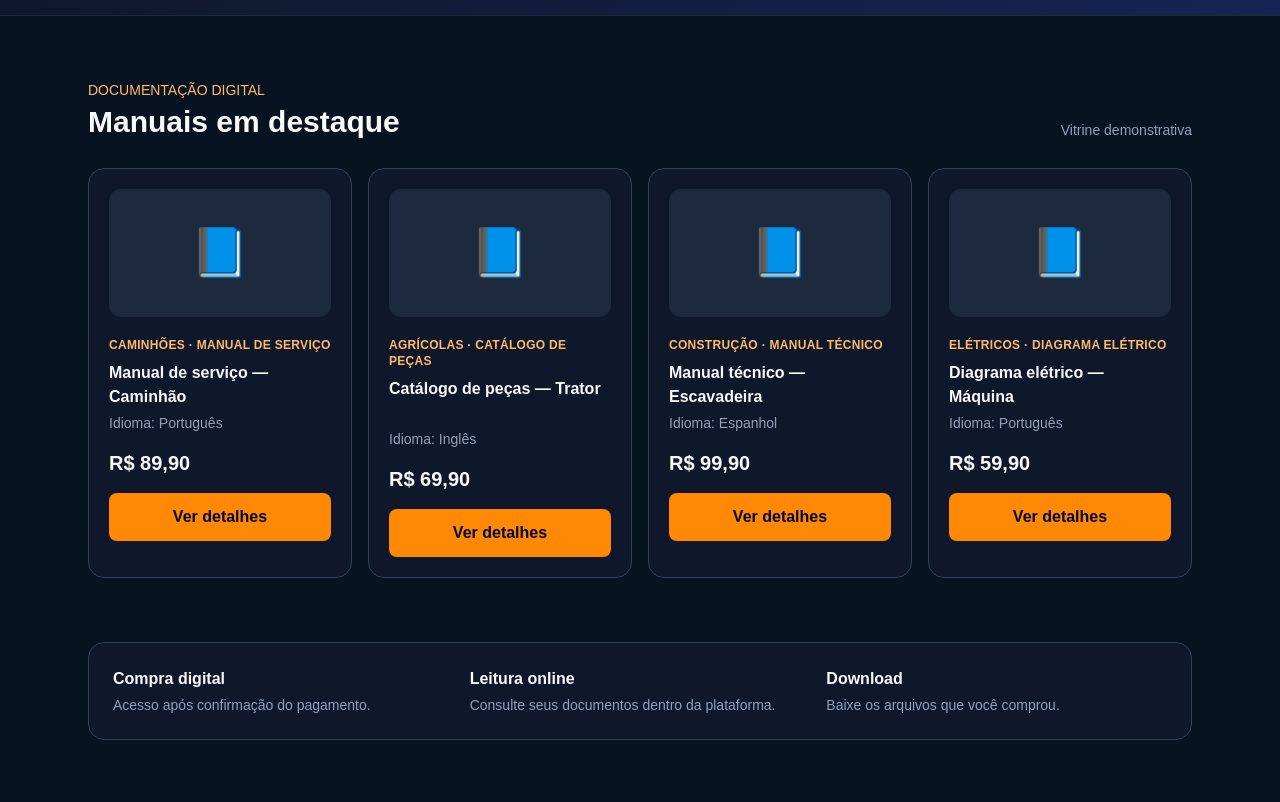
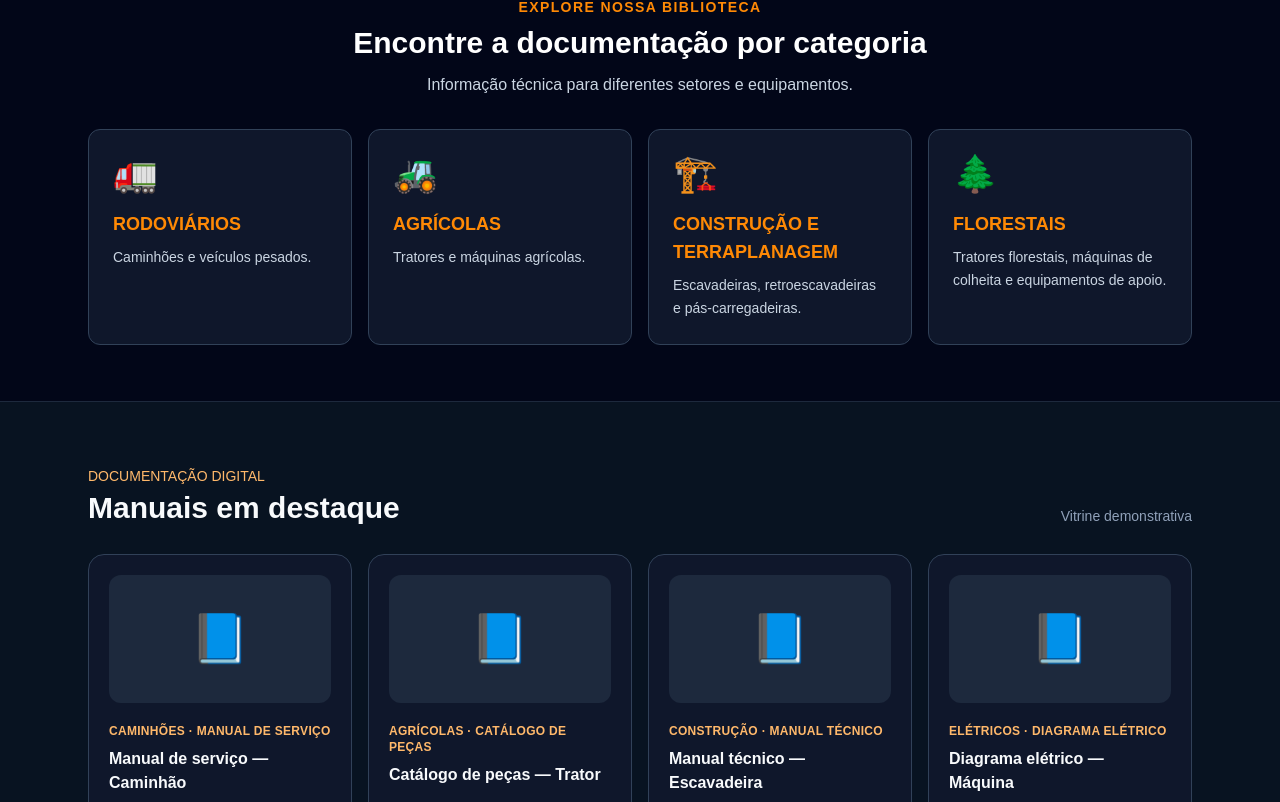
Before and after one commit to andersonhenrique0306-lgtm/Manualmac.com.br, a Next.js app: page / in a window 1280 px wide. Shown: the part 818-1620 px from the top of the page. Built offline with nearby package versions, Linux system fonts and the light colour scheme.

Commit message:
Enhance page layout with new section and header update
Updated header and added a new section for library exploration with categories and descriptions.

```diff
--- a/src/app/page.tsx
+++ b/src/app/page.tsx
@@ -22,7 +22,7 @@ export default function Home() {
       <section className="border-y border-slate-800 bg-gradient-to-br from-slate-900 via-slate-900 to-blue-950">
         <div className="mx-auto max-w-6xl px-6 py-20 md:py-28">
           <p className="mb-4 text-xs font-bold uppercase tracking-[.28em] text-orange-300">Biblioteca técnica digital</p>
-          <h1 className="max-w-3xl text-4xl font-black leading-tight md:text-6xl">Informação e conhecimento para manter equipamentos em operação.</h1>
+          <h1 className="max-w-5xl text-4xl font-black leading-tight md:text-6xl">Informação e conhecimento para manter equipamentos em operação.</h1>
           <p className="mt-5 max-w-2xl text-lg text-slate-300">Conteúdo tecnico especializado em revisões, manutenção e reparação de equipamentos pesados dos setores rodoviário, construção, agrícola e florestal  .</p>
           <form action="#catalogo" className="mt-8 flex max-w-2xl gap-2 rounded-xl bg-white p-2">
             <input aria-label="Pesquisar" name="q" placeholder="Pesquise marca, modelo ou equipamento" className="min-w-0 flex-1 px-3 text-slate-900 outline-none" />
@@ -32,7 +32,61 @@ export default function Home() {
         </div>
       </section>
 
-      <section id="catalogo" className="mx-auto max-w-6xl px-6 py-16">
+    <section className="bg-slate-950 border-b border-slate-800">
+        <div className="mx-auto max-w-6xl px-6 py-14">
+          <div className="mb-8 text-center">
+            <p className="text-sm font-bold uppercase tracking-widest text-orange-400">
+              Explore nossa biblioteca
+            </p>
+            <h2 className="mt-2 text-3xl font-black text-white">
+              Encontre a documentação por categoria
+            </h2>
+            <p className="mt-3 text-slate-300">
+              Informação técnica para diferentes setores e equipamentos.
+            </p>
+          </div>
+
+          <div className="grid gap-4 sm:grid-cols-2 lg:grid-cols-4">
+            {[
+              {
+                icon: "🚛",
+                title: "RODOVIÁRIOS",
+                description: "Caminhões e veículos pesados."
+              },
+              {
+                icon: "🚜",
+                title: "AGRÍCOLAS",
+                description: "Tratores e máquinas agrícolas."
+              },
+              {
+                icon: "🏗️",
+                title: "CONSTRUÇÃO E TERRAPLANAGEM",
+                description: "Escavadeiras, retroescavadeiras e pás-carregadeiras."
+              },
+              {
+                icon: "🌲",
+                title: "FLORESTAIS",
+                description: "Tratores florestais, máquinas de colheita e equipamentos de apoio."
+              }
+            ].map((item) => (
+              <div
+                key={item.title}
+                className="rounded-xl border border-slate-700 bg-slate-900 p-6 transition hover:border-orange-400"
+              >
+                <div className="text-4xl">{item.icon}</div>
+                <h3 className="mt-4 text-lg font-black text-orange-400">
+                  {item.title}
+                </h3>
+                <p className="mt-2 text-sm leading-relaxed text-slate-300">
+                  {item.description}
+                </p>
+              </div>
+            ))}
+          </div>
+        </div>
+      </section>
+      <section id="catalog
+      o" className="mx-auto max-w-6xl px-6 py-16">
         <div className="mb-7 flex flex-wrap items-end justify-between gap-3">
           <div><p className="text-sm text-orange-300">DOCUMENTAÇÃO DIGITAL</p><h2 className="mt-1 text-3xl font-bold">Manuais em destaque</h2></div>
           <span className="text-sm text-slate-400">Vitrine demonstrativa</span>
```
